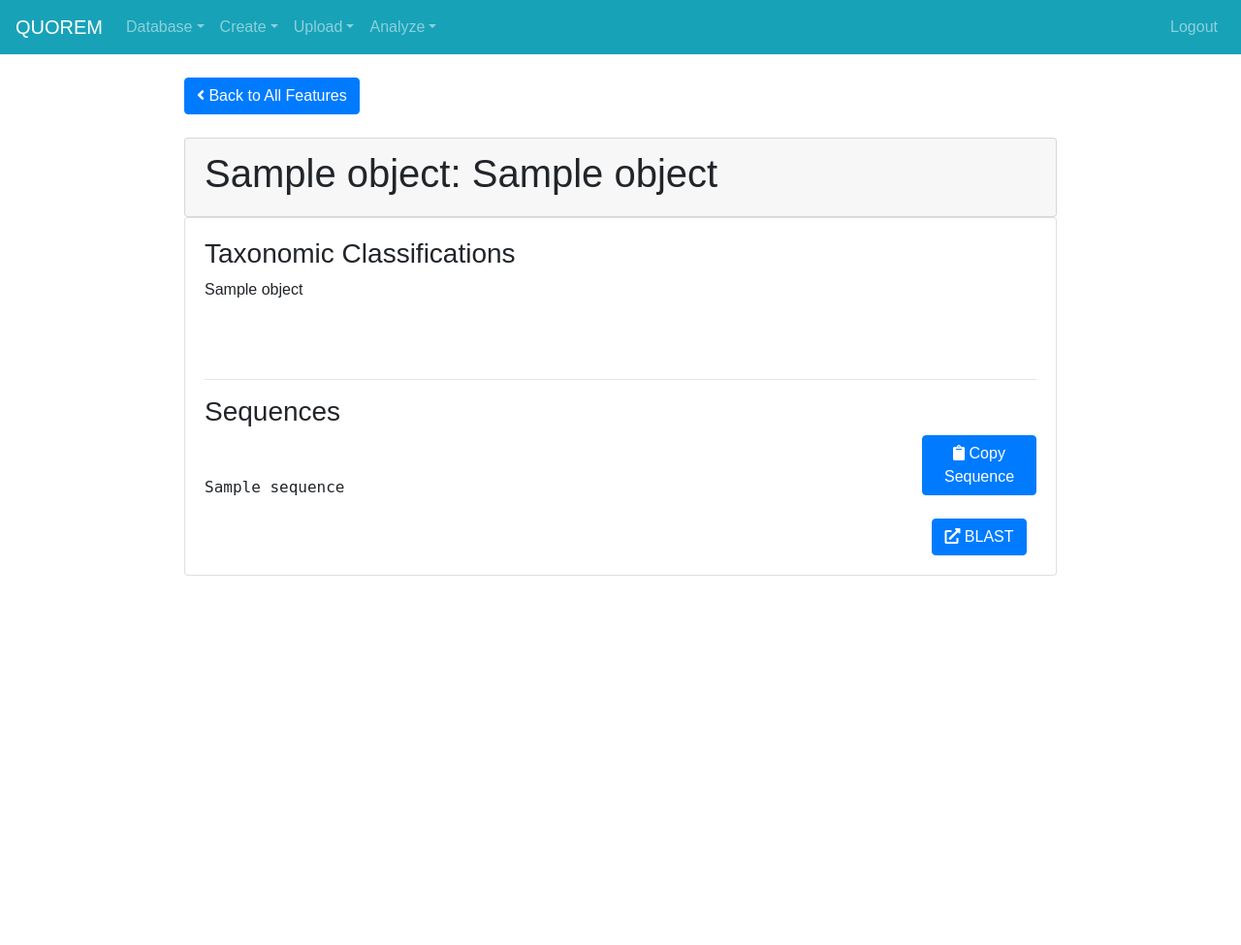
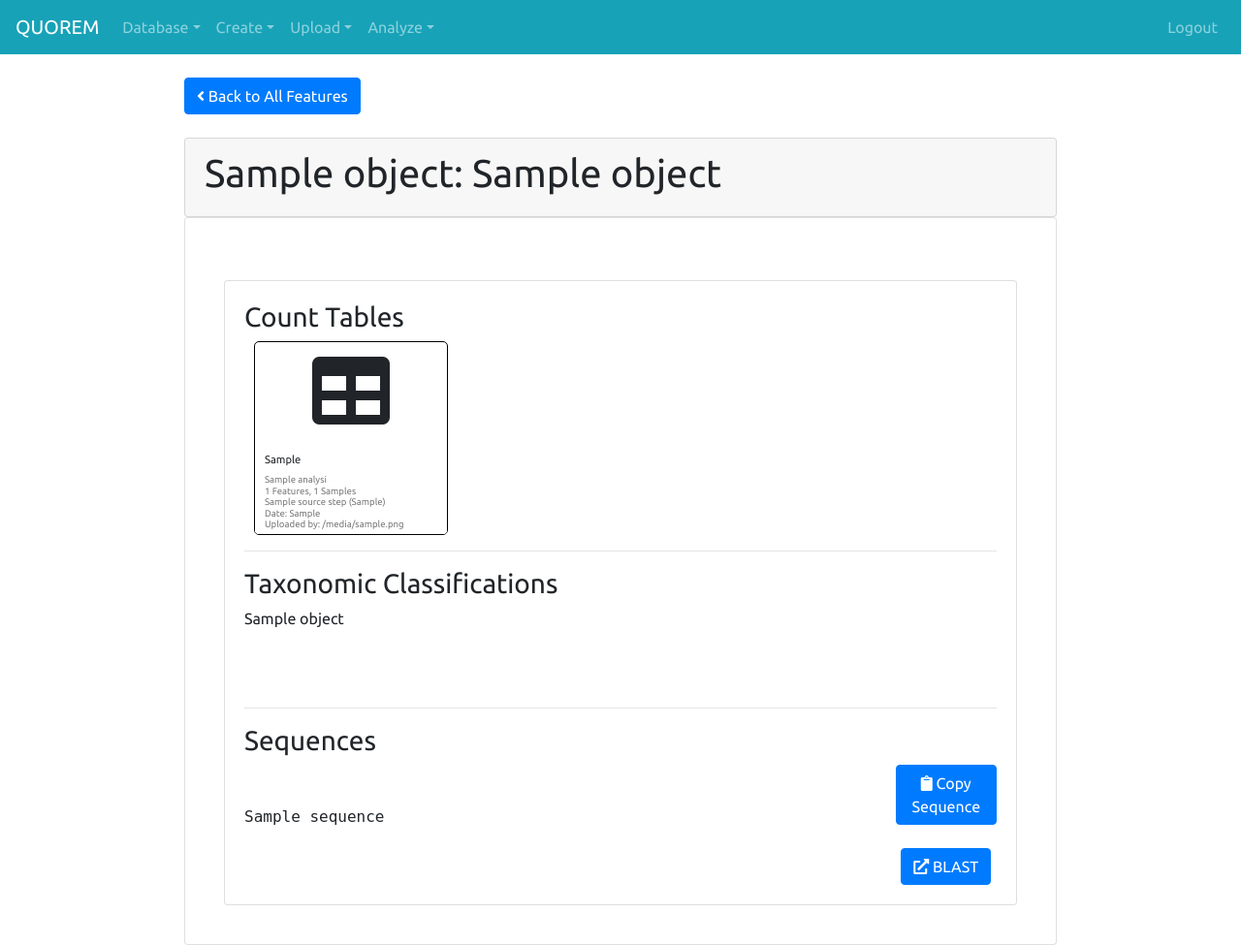
Before and after one commit to mwhall/QUOREM, a Django app: template quorem/templates/feature_detail.htm in a window 1280 px wide. Shown: the whole page at 97% size. Before the commit the page ends 594 px from the top, so only its background shows below. Run offline with Django 3.2, Linux system fonts and the light colour scheme; the template is opened without the code that fills it: most values are stand-ins (such as "Sample title", 1, 10 or a date in 2020); some libraries are stand-ins or nearby versions.

Commit message:
Some minor display updates and a bit of clean-up

```diff
--- a/db/models/analysis.py
+++ b/db/models/analysis.py
@@ -127,4 +127,4 @@ class Analysis(Object):
 
     def count_tables_list(self):
         # Return all metadata that are known to carry count tables
-        return self.results.filter(values__signature__name__in=["otu_table", "asv_table"]).distinct()
+        return self.results.filter(values__signature__name__in=["otu_table", "asv_table","filtered_table"]).distinct()
--- a/db/views/autocomplete_views.py
+++ b/db/views/autocomplete_views.py
@@ -104,7 +104,7 @@ class TaxonomyResultAutocomplete(autocomplete.Select2QuerySetView):
             qs = qs.filter(name__icontains=self.q) | qs.filter(analysis__name__icontains=self.q)
         return qs.distinct()
     def get_result_label(self, item):
-        return mark_safe(format_html('<b>Result {}</b>, UUID {}, <b>Analysis</b>: {}', item.pk, item.name, item.analysis.name))
+        return mark_safe(format_html('{}: {}, Produced by {}', item.analysis.name, item.human_short(), item.source_step.name))
 
 
 class CountMatrixAutocomplete(autocomplete.Select2QuerySetView):
@@ -119,7 +119,7 @@ class CountMatrixAutocomplete(autocomplete.Select2QuerySetView):
             qs = qs.filter(analysis=tr.analysis)
         return qs.distinct()
     def get_result_label(self, item):
-        return mark_safe(format_html('<b>Result {}</b>, UUID {}, Produced by {}', item.pk, item.name, item.source_step.name))
+        return mark_safe(format_html('{}: {}, Produced by {}', item.analysis.name, item.human_short(), item.source_step.name))
 
 class DataSignatureAutocomplete(autocomplete.Select2QuerySetView):
     def get_queryset(self):
--- a/quorem/templates/feature_detail.htm
+++ b/quorem/templates/feature_detail.htm
@@ -1,10 +1,109 @@
 {% extends 'base.htm' %}
-
+{% load quorem_tags %}
 {% block title %}
 <title>{{object.base_name|capfirst}} Detail: {{object.name}}</title>
 {% endblock title %}
 
 {% block main %}
+<style>
+@import url('https://fonts.googleapis.com/css?family=Ubuntu');
+
+.objectgrid {
+    display: flex;
+    font-family: 'Ubuntu', sans-serif;
+}
+
+
+h1 {
+}
+
+.objectcard {
+    margin-left: 10px;
+    position: relative;
+    border-radius: 5px;
+    border: 1px solid black;
+    height: 200px;
+    overflow: hidden;
+    width: 200px;
+}
+
+.objectcard > figure {
+    width: 90%;
+    margin: 10px auto 0 auto;
+}
+
+.objectcard > figure > img {
+    width: 100%;
+}
+
+.details {
+    background-color: #FFF;
+    border-radius: 5px;
+    padding: 10px;
+    position: absolute;
+    top: 105px;
+    width: 100%;
+    transition: box-shadow .3s ease-in-out,
+                top .3s ease-in-out;
+}
+
+.objectcard:hover .details {
+    top: 0%;
+}
+
+.details > .min-details,
+.details > .options,
+.details > .options > .options-list {
+    margin-bottom: 0px;
+   padding-bottom: 0px;
+}
+
+.details > .min-details {
+    display: flex;
+}
+
+.details > .min-details > h1 {
+    font-size: 0.7rem;
+}
+
+.details > .min-details > h1 > span {
+    color: #7B7B7B;
+    display: block;
+    font-size: .6rem;
+}
+
+.details > .options ul {
+    list-style-type: none;
+    margin-bottom: 0px;
+    padding-bottom: 0px;
+     padding-left: 10px;
+    margin-left: 0px;
+   display: flex;
+}
+
+.details > .options ul li {
+    border-radius: 5px;
+    cursor: pointer;
+    height: 20px;
+    line-height: 20px;
+    margin-right: 5px;
+    padding-left: 3px;
+    padding-right: 3px;
+    text-align: center;
+}
+
+.options-list > ul > li {
+    background-color: #192a56;
+    color: #FFF;
+    font-size: .7rem;
+    font-weight: 900;
+}
+
+.options-list > ul > li > a {
+    text-decoration: none;
+    color: white;
+}
+</style>
 
 <a class="btn btn-primary" href="/feature/all/">
             <i class="fas fa-angle-left"></i> Back to All Features
@@ -13,7 +112,62 @@
 <div class="card card-header">
 <h1>{{object.base_name|capfirst }}: {{ object.name }}</h1>
 </div>
+
 <div class="card card-body">
+<div class="card-body">
+<br/>
+<div class="card card-body">
+<h3>Count Tables</h3>
+<div class="objectgrid">
+{% for table in object.count_tables_list %}
+<div class="objectcard">
+  <figure>
+    <center>
+    <i class="fas fa-table fa-5x"></i>
+    </center>
+  </figure>
+  <section class="details">
+    <div class="min-details">
+      <h1>{{ table.human_short }}</h1>
+    </div>
+    <div class="min-details">
+      <h1><span>{{ table.analysis.name }}</span><span>{{ table.features.count }} Features, {{ table.samples.count }} Samples</span>
+      <span>{{ table.source_step.name }} ({{ table|get_value:"qiime2" }})</span>
+        <span>Date: {{ table|get_value:"start" }}</span>
+        <span>Uploaded by: {{ table.get_file_uploader }}</span>
+      </h1>
+
+    </div>
+    <div class="options">
+      <div class="options-list">
+        <ul>
+          <i class="fas fa-sticky-note"></i> &nbsp;&nbsp;
+          <li><a href="{{ table.get_detail_url }}">Result</a></li>
+          <!-- TO BE ADDED LATER WHEN FEATURE AND SAMPLE LISTS CAN FILTER BY RESULT  >
+          <li>Features</li>
+          <li>Samples</li -->
+        </ul>
+      </div>
+      <div class="options-list">
+        <ul>
+          <i class="fas fa-chart-bar"></i> &nbsp;&nbsp;
+          <li>Bar</li>
+          <li>Heatmap</li>
+          <li>PCoA</li>
+        </ul>
+      </div>
+      <div class="options-list">
+        <ul>
+          <i class="fas fa-download"></i> &nbsp;&nbsp;
+          <li><a href="{{ table.get_artifact_url }}">Artifact</a></li>
+          <li>Spreadsheet</li>
+        </ul>
+      </div>
+  </section>
+</div>
+{% endfor %}
+</div>
+<hr/>
 <h3>Taxonomic Classifications</h3>
 <p>{{ object.taxonomy_badges }}</p>
 <br/><br/>
```
Also changed, not shown: db/models/feature.py (+7 -1 lines), quorem/jinja/filters.py (deleted, +0 -87 lines), quorem/jinja2.py (deleted, +0 -26 lines), quorem/middleware.py (+0 -13 lines), quorem/jinja/__init__.py (deleted).
